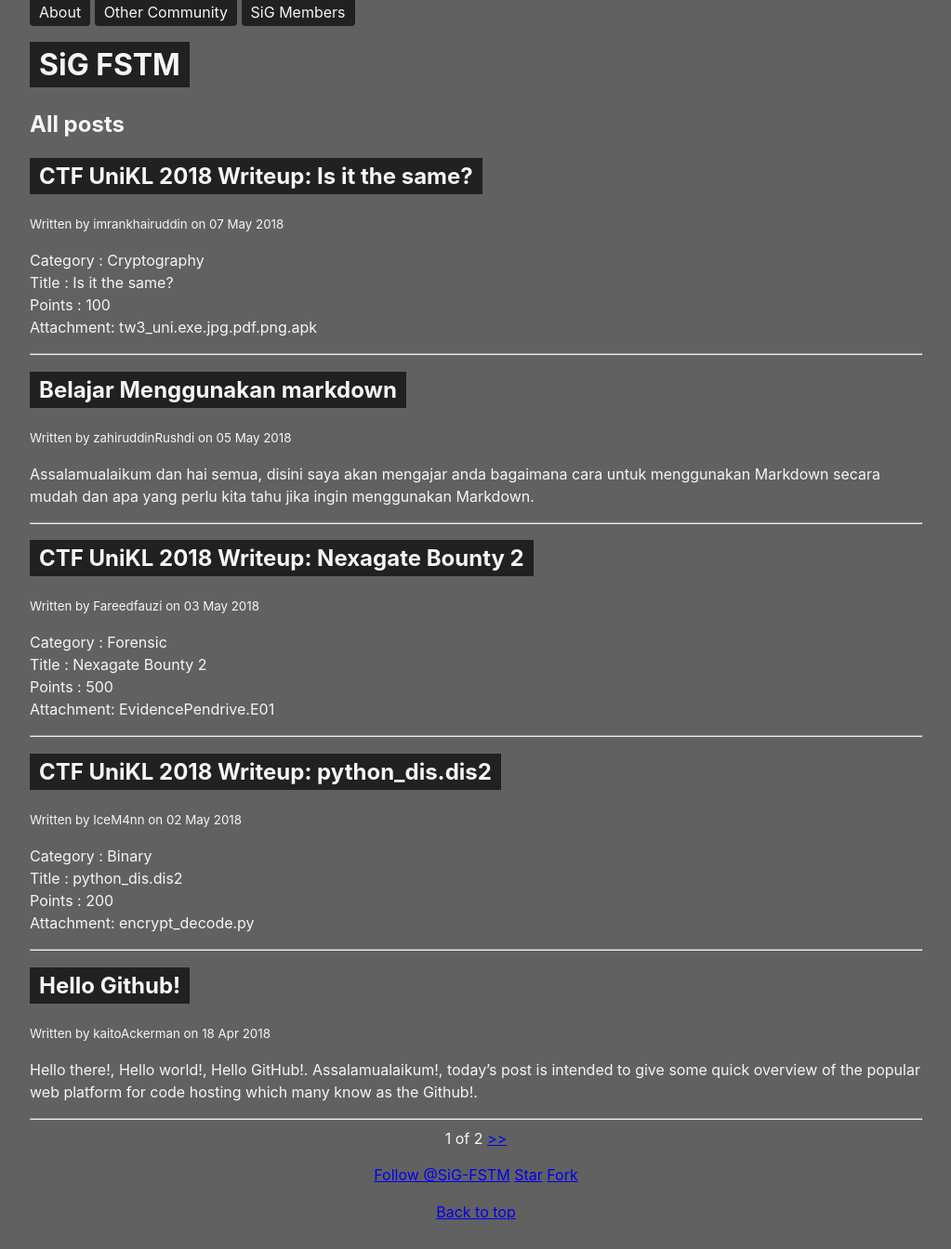
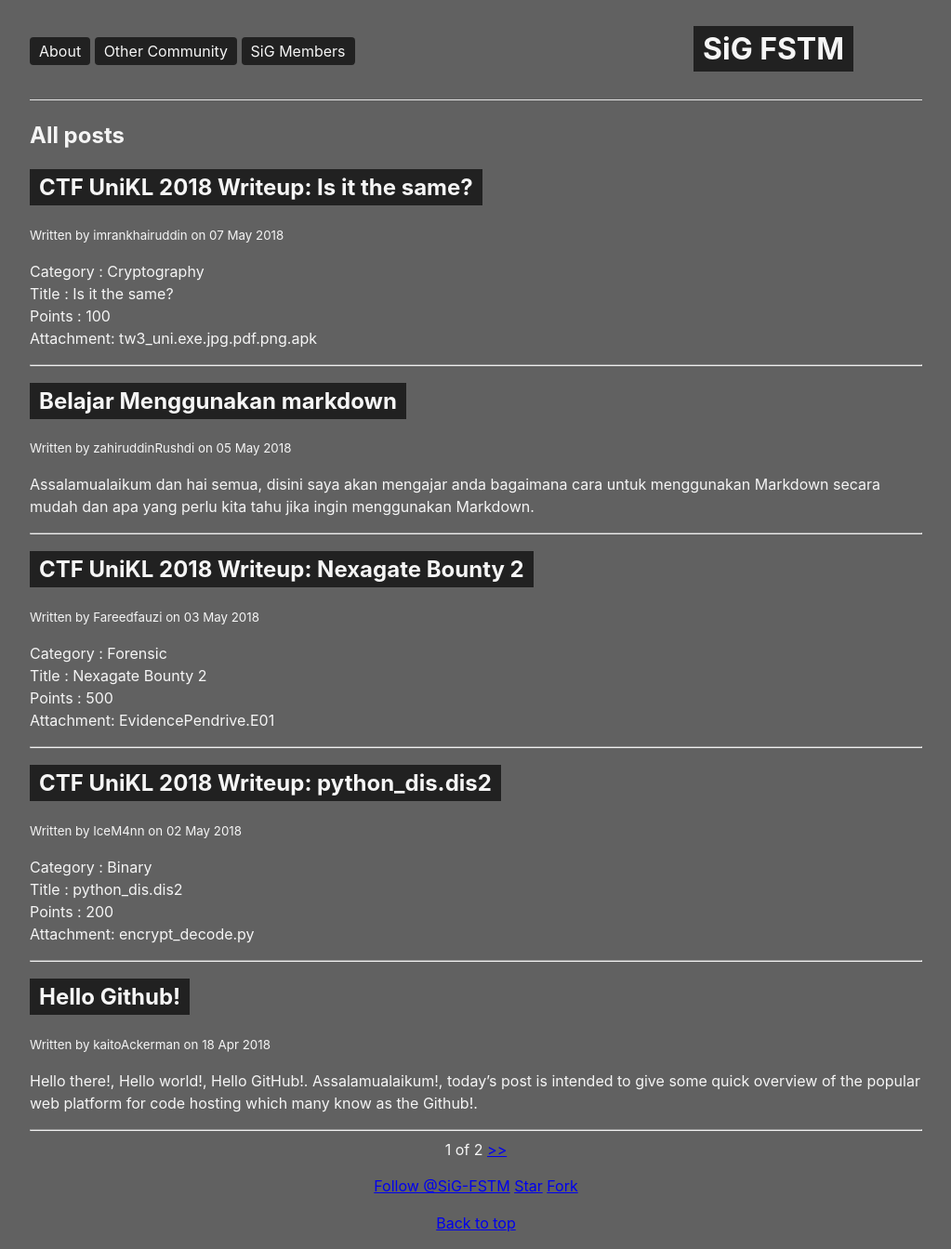
Before and after one commit to SiG-FSTM/sig-fstm.github.io, a Jekyll site: the page built from index.html, in a window 1280 px wide. Shown: the whole page at 93% size, without its empty margins (128-1151 px from the left). Built offline with Jekyll 4.4.1, drawn with Linux system fonts in a browser that asks for light colours; the list of posts is cut into pages by our own code.

Commit message:
add and modify changes to base and typography styles

```diff
--- a/assets/css/style.scss
+++ b/assets/css/style.scss
@@ -31,10 +31,22 @@ body{
 	line-height: 1.5;
 	font-family: -apple-system, BlinkMacSystemFont, "Segoe UI", Roboto, "Helvetica Neue", Arial, sans-serif, "Apple Color Emoji", "Segoe UI Emoji", "Segoe UI Symbol";
 }
+
+aside, footer, header, main, nav, section {
+	display: block;
+}
+
 .container {
+	width: 100%;
+  	padding-right: 15px;
+  	padding-left: 15px;
 	margin: 0 auto;
-	width: 90%;
 	max-width: 60rem;
+}
+
+.blog-header {
+	line-height: 1;
+	border-bottom: 1px solid #e5e5e5;
 }
 
 footer {
@@ -42,7 +54,92 @@ footer {
 	margin: 15px 0 15px 0;
 }
 
+.py-3 {
+	padding-top: 1rem !important;
+	padding-bottom: 1rem !important;
+}
+
+.row {
+	display: -ms-flexbox;
+	display: flex;
+	-ms-flex-wrap: wrap;
+	flex-wrap: wrap;
+}
+
+.col-1, .col-2, .col-3, .col-4, .col-5, .col-6, .col-7, .col-8, .col-9, .col-10, .col-11, .col-12, .col,
+.col-md-1, .col-md-2, .col-md-3, .col-md-4, .col-md-5, .col-md-6, .col-md-7, .col-md-8 {
+	position: relative;
+	width: 100%;
+	min-height: 1px;
+}
+
+.col {
+	-ms-flex-preferred-size: 0;
+	flex-basis: 0;
+	-ms-flex-positive: 1;
+	flex-grow: 1;
+	max-width: 100%;
+}
+
+.col-2 {
+	-ms-flex: 0 0 16.666667%;
+	flex: 0 0 16.666667%;
+	max-width: 16.666667%;
+}
+
+.col-4 {
+	-ms-flex: 0 0 33.333333%;
+	flex: 0 0 33.333333%;
+	max-width: 33.333333%;
+}
+
+.col-6 {
+	-ms-flex: 0 0 50%;
+	flex: 0 0 50%;
+	max-width: 50%;
+}
+
+.col-12 {
+	-ms-flex: 0 0 100%;
+	flex: 0 0 100%;
+	max-width: 100%;
+}
+
+.pt-1{
+  padding-top: 0.25rem !important;
+}
+
+.p-3 {
+	padding: 1rem !important;
+}
+
+.mb-0 {
+  margin-bottom: 0 !important;
+}
+
+.mb-3 {
+  margin-bottom: 1rem !important;
+}
+
+.justify-content-between {
+	-ms-flex-pack: justify !important;
+	justify-content: space-between !important;
+}
+
+.justify-content-end {
+	-ms-flex-pack: end !important;
+	justify-content: flex-end !important;
+}
+
+.align-items-center {
+	-ms-flex-align: center !important;
+	align-items: center !important;
+}
 /* Typography ----------------------------------------- */
+
+.text-center {
+	text-align: center !important;
+}
 
 /* Links ----------------------------------------- */
 
```
